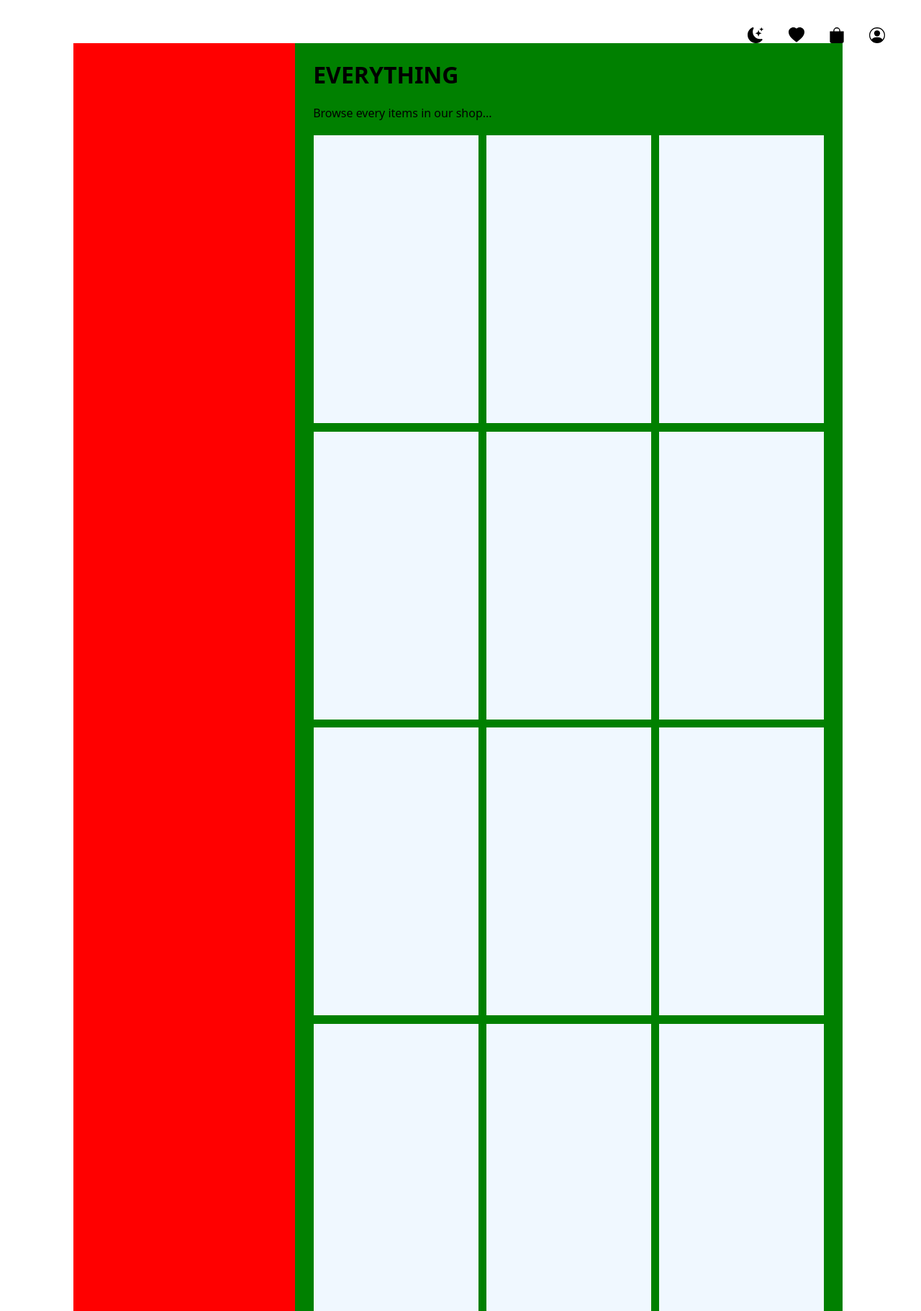
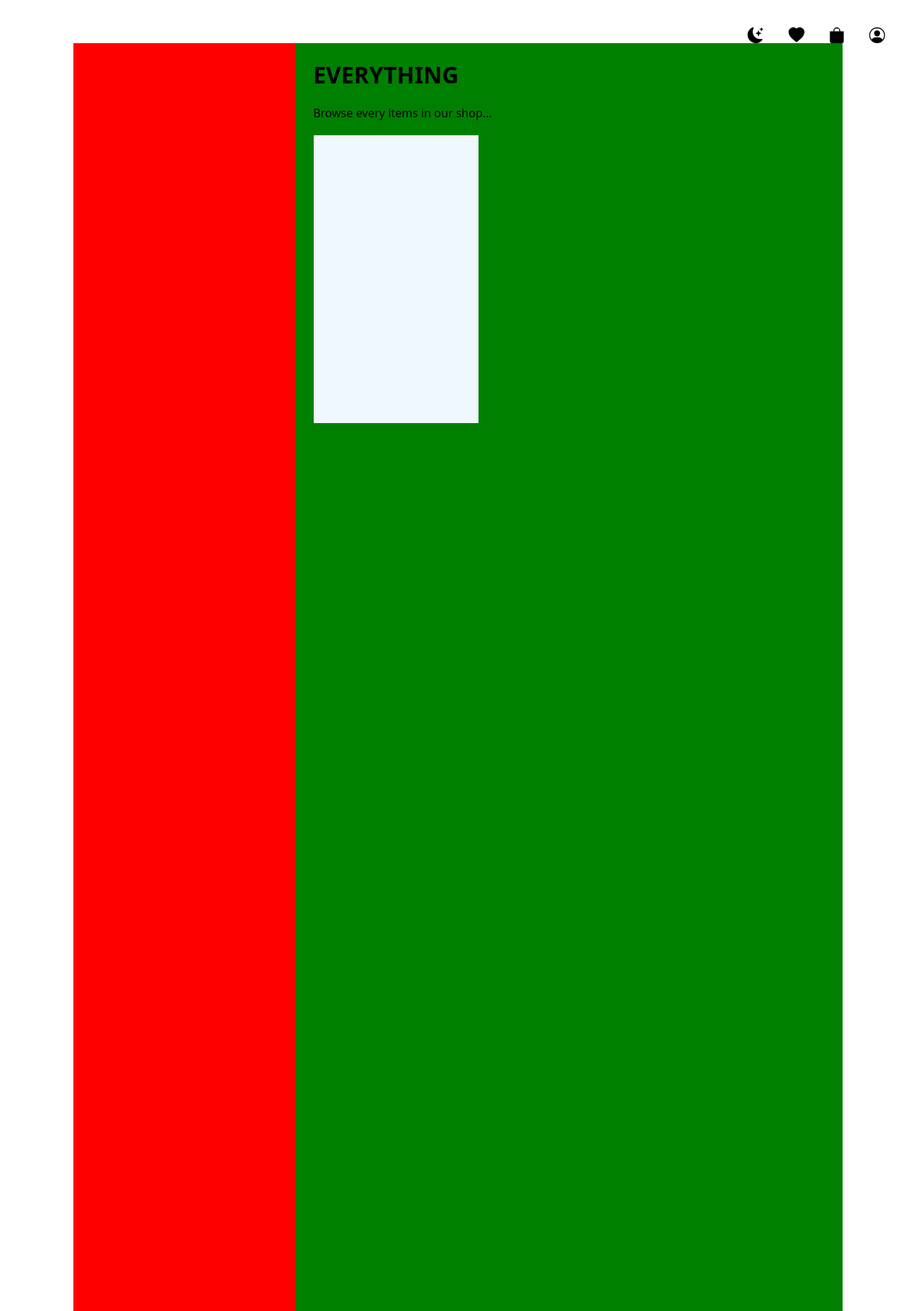
Before and after one commit to AshiniR/L1S2-Web-development-group-project, a PHP site: page /everything/everything.php in a window 1280 px wide. Shown: the part 105-1927 px from the top of the page at 72% size. Run offline with PHP 8.4, Linux system fonts and the light colour scheme.

Commit message:
modified:   everything/everything.php

```diff
--- a/everything/everything.php
+++ b/everything/everything.php
@@ -2,12 +2,14 @@
 
 <!DOCTYPE html>
 <html lang="en">
+
 <head>
     <meta charset="UTF-8">
     <meta name="viewport" content="width=device-width, initial-scale=1.0">
     <link rel="stylesheet" href="everything.css">
     <title>Document</title>
 </head>
+
 <body>
     <div class="header">
         <?php require "everything-navbar.php" ?>
@@ -23,23 +25,12 @@
                 <span>Browse every items in our shop...</span>
             </div>
             <div class="items">
-                <?php
 
-                ?>
                 <div class="item-box"></div>
-                <div class="item-box"></div>
-                <div class="item-box"></div>
-                <div class="item-box"></div>
-                <div class="item-box"></div>
-                <div class="item-box"></div>
-                <div class="item-box"></div>
-                <div class="item-box"></div>
-                <div class="item-box"></div>
-                <div class="item-box"></div>
-                <div class="item-box"></div>
-                <div class="item-box"></div>
+
             </div>
         </div>
     </div>
 </body>
+
 </html>
```
